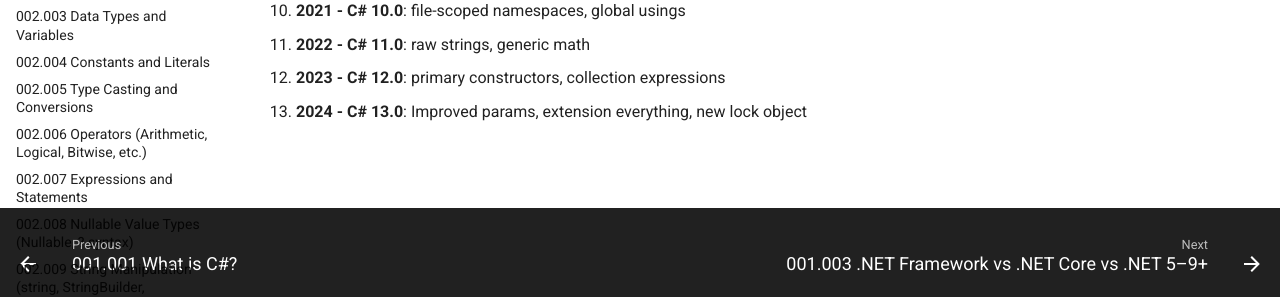
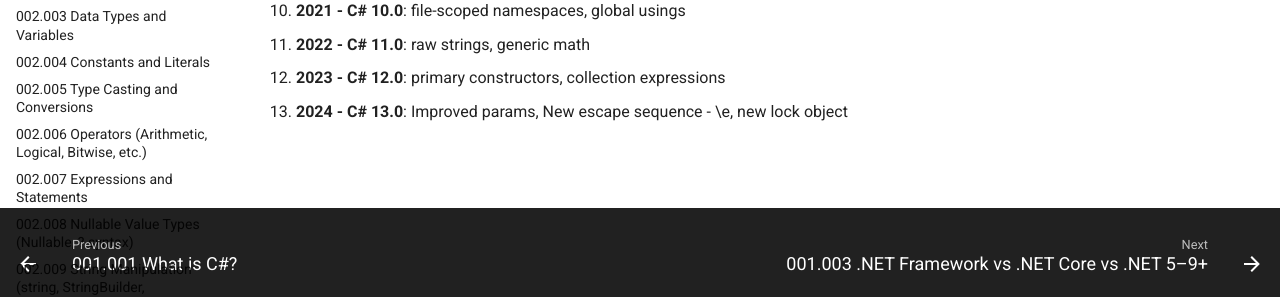
Before and after one commit to andikatjacobdennis/CSharpMastery, an MkDocs documentation site: the page built from docs/001_Introduction-to-C-Sharp/001.002.History-and-Evolution.md, in a window 1280 px wide. Shown: the part 535-832 px from the top of the page. Built offline with MkDocs 1.6.1 and Material for MkDocs 9.7.7, drawn with Linux system fonts in a browser that asks for light colours.

Commit message:
Update 001.002.History-and-Evolution.md

```diff
--- a/docs/001_Introduction-to-C-Sharp/001.002.History-and-Evolution.md
+++ b/docs/001_Introduction-to-C-Sharp/001.002.History-and-Evolution.md
@@ -14,4 +14,4 @@
 10. **2021 - C# 10.0**: file-scoped namespaces, global usings
 11. **2022 - C# 11.0**: raw strings, generic math
 12. **2023 - C# 12.0**: primary constructors, collection expressions
-12. **2024 - C# 13.0**: Improved params, extension everything, new lock object
+12. **2024 - C# 13.0**: Improved params, New escape sequence - \e, new lock object
```
